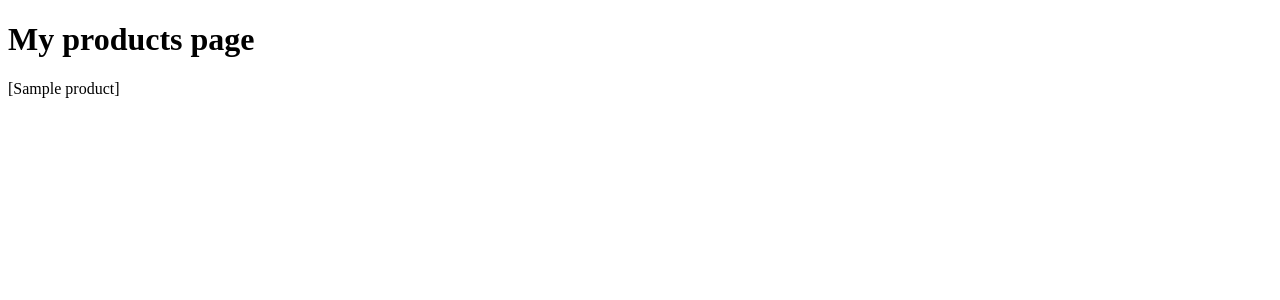
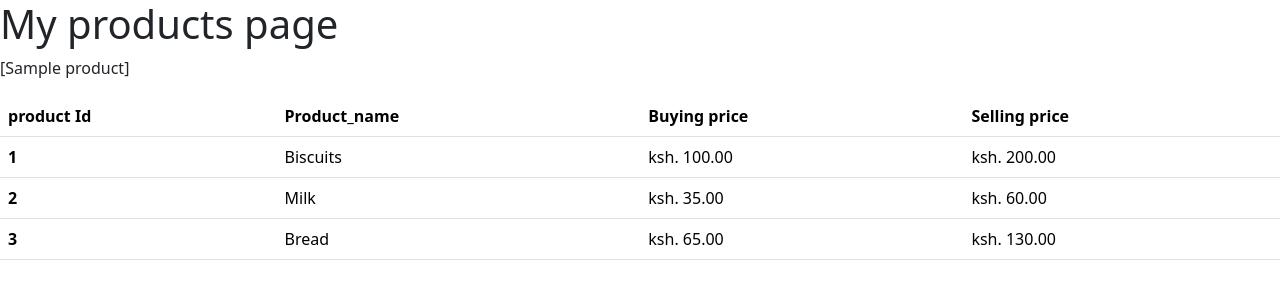
Before and after one commit to kessy-m/duka-project2025, a Flask app: page /products in a window 1280 px wide. Shown: the top 300 px of the page. Run offline with Flask 3, Linux system fonts and the light colour scheme; a database or web service that is not in the repository returns one stand-in record (values such as "Sample title"); some libraries are stand-ins or nearby versions.

Commit message:
updating tables on html templates

```diff
--- a/templates/products.html
+++ b/templates/products.html
@@ -1,12 +1,54 @@
 <!DOCTYPE html>
 <html lang="en">
+
 <head>
     <meta charset="UTF-8">
     <meta name="viewport" content="width=device-width, initial-scale=1.0">
+    <link href="https://cdn.jsdelivr.net/npm/bootstrap@5.3.8/dist/css/bootstrap.min.css" rel="stylesheet"
+        integrity="sha384-sRIl4kxILFvY47J16cr9ZwB07vP4J8+LH7qKQnuqkuIAvNWLzeN8tE5YBujZqJLB" crossorigin="anonymous">
     <title>Document</title>
 </head>
+
 <body>
     <h1>My products page</h1>
     <p>{{my_prods}}</p>
+    <div>
+        <table class="table">
+  <thead>
+    <tr>
+      <th scope="col">product Id</th>
+      <th scope="col">Product_name</th>
+      <th scope="col">Buying price</th>
+      <th scope="col">Selling price</th>
+    </tr>
+  </thead>
+  <tbody>
+    <tr>
+      <th scope="row">1</th>
+      <td>Biscuits</td>
+      <td>ksh. 100.00</td>
+      <td>ksh. 200.00</td>
+    </tr>
+    <tr>
+      <th scope="row">2</th>
+      <td>Milk</td>
+      <td>ksh. 35.00</td>
+      <td>ksh. 60.00</td>
+    </tr>
+    <tr>
+      <th scope="row">3</th>
+      <td>Bread</td>
+      <td>ksh. 65.00</td>
+      <td>ksh. 130.00</td>
+    </tr>
+  </tbody>
+</table>
+    </div>
+
+
+    <script src="https://cdn.jsdelivr.net/npm/bootstrap@5.3.8/dist/js/bootstrap.bundle.min.js"
+        integrity="sha384-FKyoEForCGlyvwx9Hj09JcYn3nv7wiPVlz7YYwJrWVcXK/BmnVDxM+D2scQbITxI"
+        crossorigin="anonymous"></script>
 </body>
+
 </html>
```
Also changed, not shown: templates/index.html (+9 -0 lines), templates/sales.html (+43 -0 lines), templates/stock.html (+40 -0 lines).
